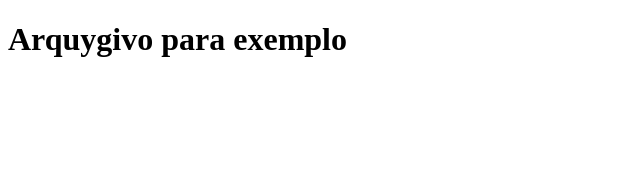
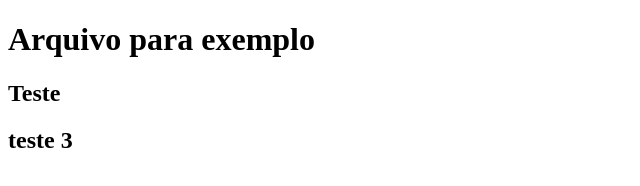
Before and after one commit to laurox14/QTS-INFYNITFREE, a plain HTML site: page index.html in a window 1280 px wide. Shown: the whole page, without its empty margins (0-640 px from the left). Drawn offline with Linux system fonts and the light colour scheme.

Commit message:
teste trigger

```diff
--- a/index.html
+++ b/index.html
@@ -7,7 +7,11 @@
 </head>
 <body>
 
-<h1>Arquygivo para exemplo</h1>
+<h1>Arquivo para exemplo</h1>
+<h2>Teste</h2>
+<h2>teste 3</h2>
+
+
 
 </body>
 </html>
```
